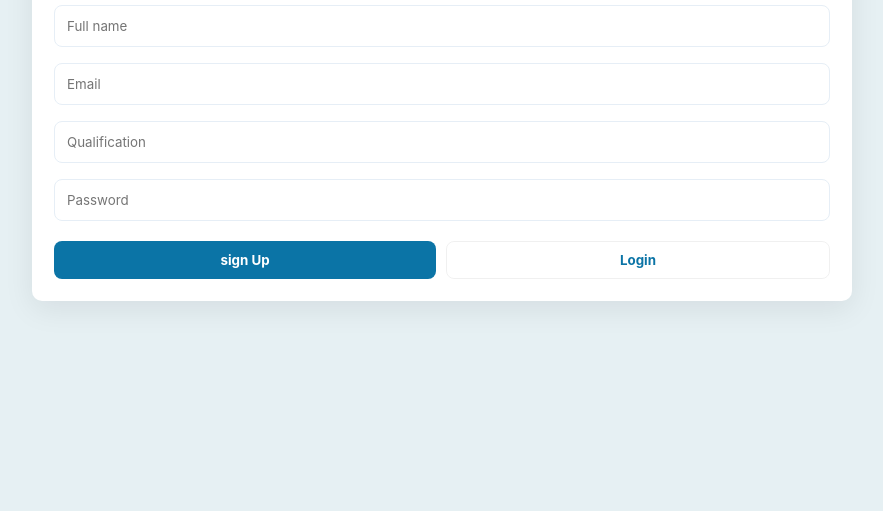
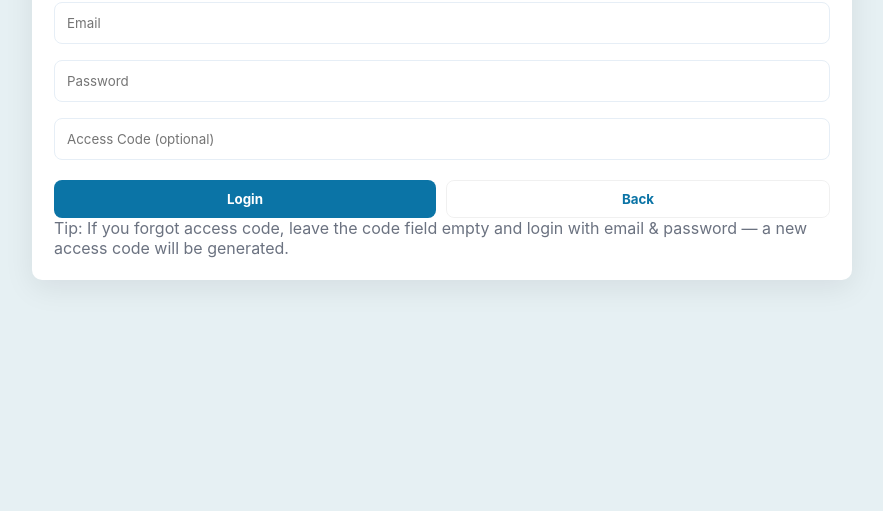
Before and after one commit to banti200/gexam, a plain HTML site: page login.html in a window 1280 px wide. Shown: the part 289-800 px from the top of the page, without its empty margins (198-1081 px from the left). Drawn offline with Linux system fonts and the light colour scheme.

Commit message:
Update login.html

```diff
--- a/login.html
+++ b/login.html
@@ -1,13 +1,10 @@
 <!doctype html>
-<html><head><meta charset="utf-8"><meta name="viewport" content="width=device-width,initial-scale=1"><title>Nayan Govt Exam Prep</title>
+<html><head><meta charset="utf-8"><meta name="viewport" content="width=device-width,initial-scale=1"><title>Login</title>
 <link rel="stylesheet" href="style.css"></head><body>
-<main class="main-center"><div class="card auth-card"><h1>Nayan Govt Exam Preparation</h1>
-<p class="muted">Signup to receive your secure access code. Keep it confidential.</p>
-<form id="signupForm" class="form">
-<input id="name" placeholder="Full name" required>
-<input id="email" type="email" placeholder="Email" required>
-<input id="qual" placeholder="Qualification" required>
-<input id="password" type="password" placeholder="Password" required>
-<div class="row"><button type="submit" class="btn primary">sign Up</button><button id="login" type="button" class="btn outline">Login</button></div>
-</form><div id="signupMsg" class="muted small"></div></div></main>
+<main class="main-center"><div class="card auth-card"><h2>Login</h2>
+<form id="loginForm" class="form"><input id="li_email" type="email" placeholder="Email" required>
+<input id="li_password" type="password" placeholder="Password" required>
+<input id="li_code" placeholder="Access Code (optional)">
+<div class="row"><button type="submit" class="btn primary">Login</button><button id="backSignup" type="button" class="btn outline">Back</button></div></form>
+<div id="loginMsg" class="muted small"></div><div class="muted small">Tip: If you forgot access code, leave the code field empty and login with email & password — a new access code will be generated.</div></div></main>
 <script src="script.js"></script></body></html>
```
